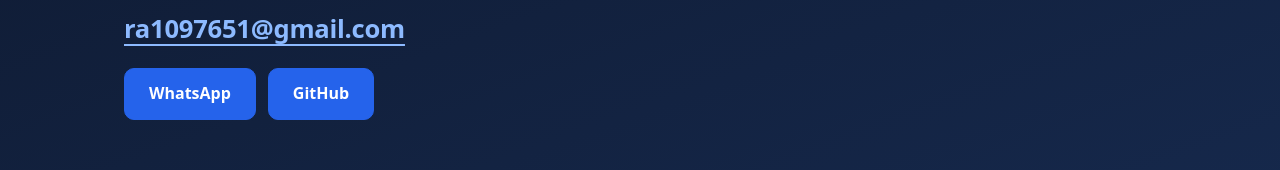
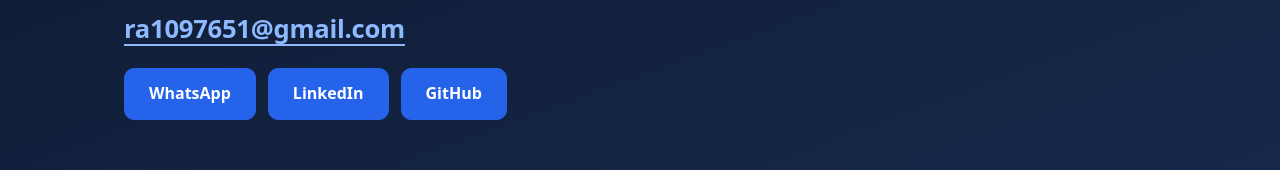
Before and after one commit to Rawan-ahmed00/rewan-portfolio, a React (Vite) app: page / in a window 1280 px wide. Shown: the part 2918-3088 px from the top of the page. Built offline with nearby package versions, Linux system fonts and the light colour scheme.

Commit message:
Add LinkedIn

```diff
--- a/src/App.jsx
+++ b/src/App.jsx
@@ -236,6 +236,14 @@
               WhatsApp
             </a>
 
+
+            <a
+              href="https://www.linkedin.com/in/https://www.linkedin.com/in/rawan-ahmed-798a69336"
+              target="_blank"
+              rel="noreferrer"
+            >
+              LinkedIn
+            </a>
             <a
               href="https://github.com/Rawan-ahmed00"
               target="_blank"
```
